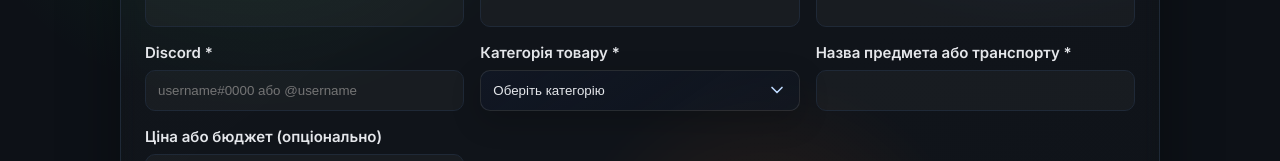
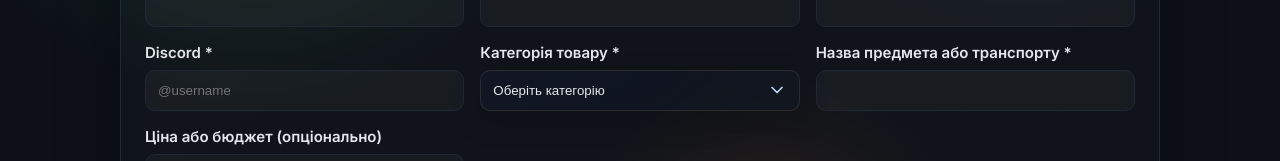
Before and after one commit to K1rsykDev/Godfather-Buy-Sell, a plain HTML site: page index.html in a window 1280 px wide. Both pictures are taken after a click on the button "Продам". Shown: the part 414-575 px from the top of the page. Drawn offline with Linux system fonts and the light colour scheme.

Commit message:
Update index.html

```diff
--- a/index.html
+++ b/index.html
@@ -51,7 +51,7 @@
 
           <label class="field">
             <span>Discord *</span>
-            <input type="text" id="discord" name="discord" required placeholder="username#0000 або @username">
+            <input type="text" id="discord" name="discord" required placeholder="@username">
           </label>
 
           <label class="field">
```
